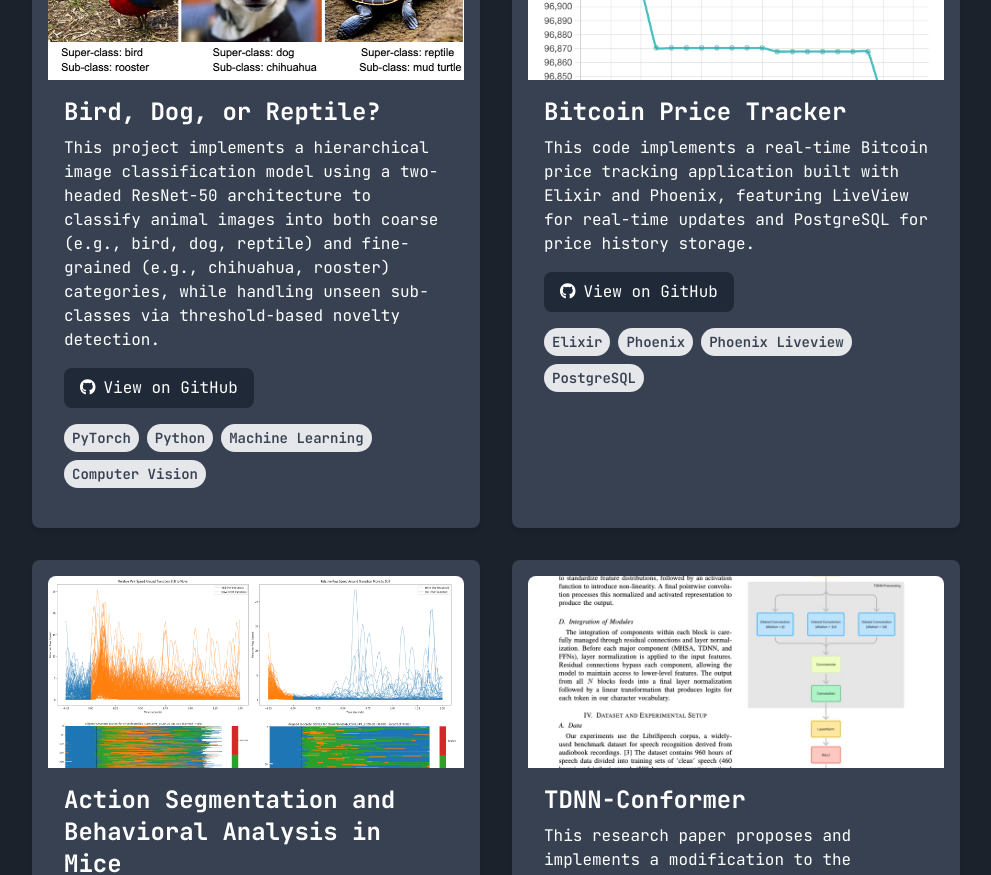
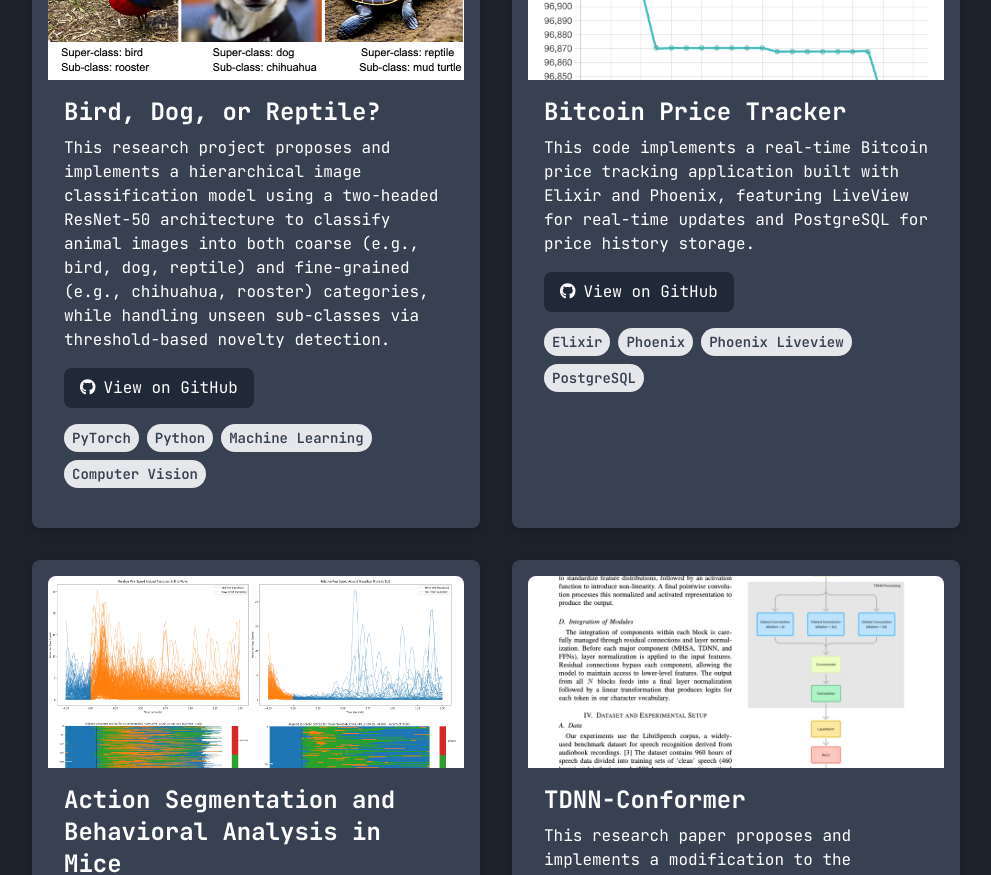
Before and after one commit to zacharyzusin/zacharyzusin.github.io, a Next.js app: page / in a window 1280 px wide. Shown: the part 2380-3255 px from the top of the page, without its empty margins (144-1135 px from the left). Built offline with nearby package versions, Linux system fonts and the light colour scheme.

Commit message:
Update Projects.js

```diff
--- a/components/Projects.js
+++ b/components/Projects.js
@@ -7,7 +7,7 @@ import { motion } from "framer-motion";
 const projectsData = [
   {
     title: "Bird, Dog, or Reptile?",
-    description: "This project implements a hierarchical image classification model using a two-headed ResNet-50 architecture to classify animal images into both coarse (e.g., bird, dog, reptile) and fine-grained (e.g., chihuahua, rooster) categories, while handling unseen sub-classes via threshold-based novelty detection.",
+    description: "This research project proposes and implements a hierarchical image classification model using a two-headed ResNet-50 architecture to classify animal images into both coarse (e.g., bird, dog, reptile) and fine-grained (e.g., chihuahua, rooster) categories, while handling unseen sub-classes via threshold-based novelty detection.",
     image: "/assets/birddogreptile.png",
     githubLink: "https://github.com/zacharyzusin/Bird-Cat-Or-Dog",
     technologies: ["PyTorch", "Python", "Machine Learning", "Computer Vision"],
```
